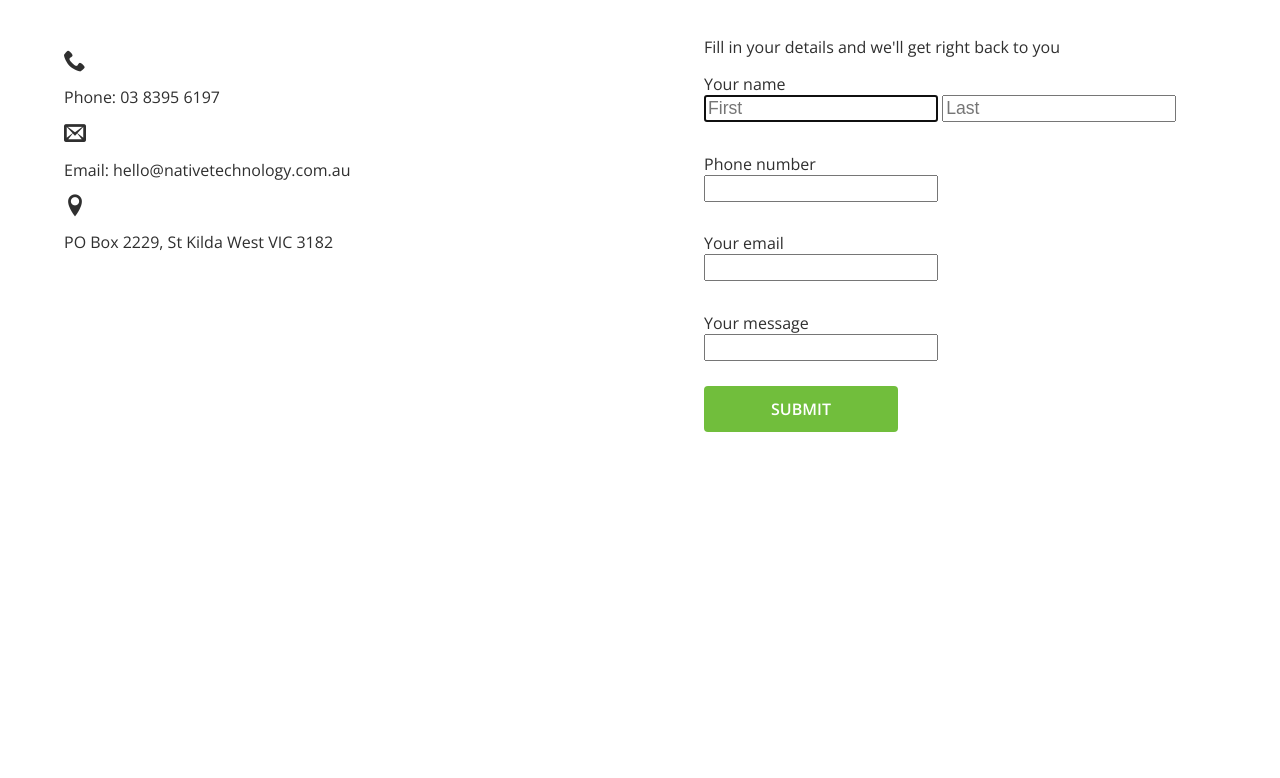
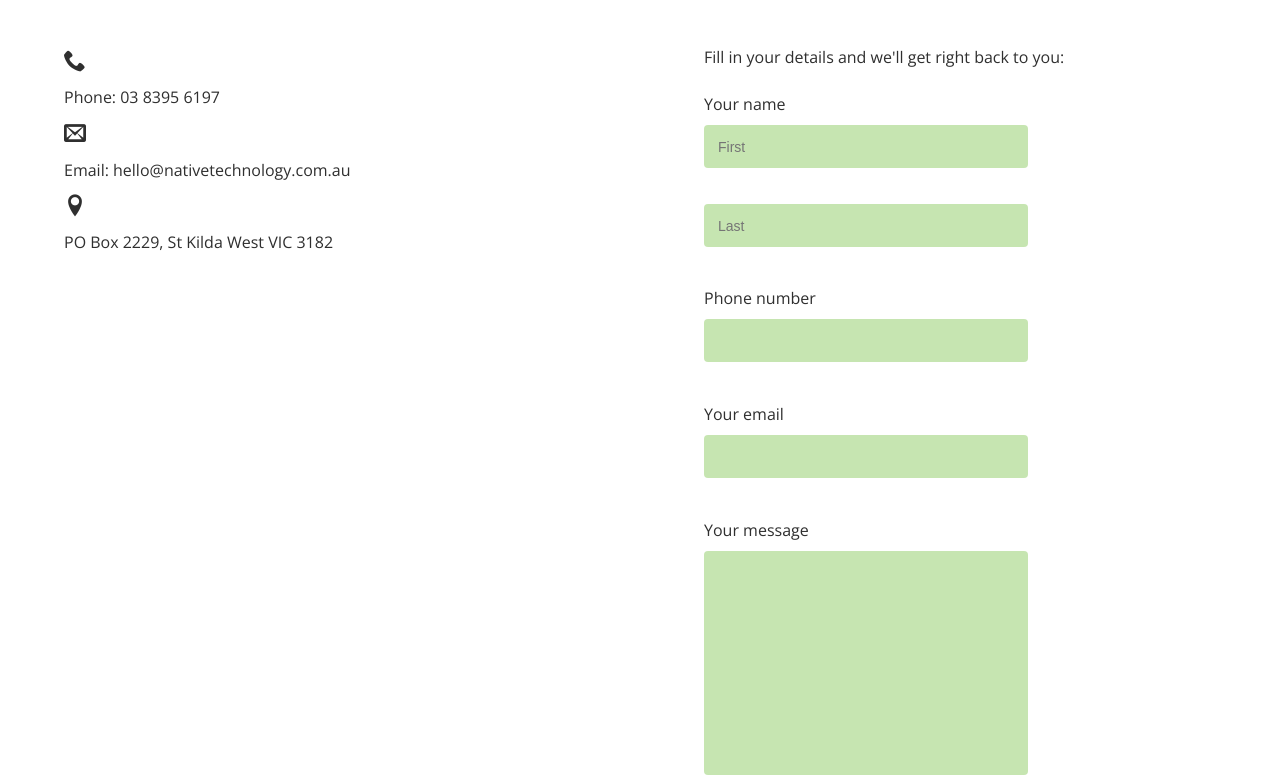
Before and after one commit to clarer/fewd7-final-project, a plain HTML site: page contact.html in a window 1280 px wide. Shown: the part 183-961 px from the top of the page. Before the commit the page ends 800 px from the top, so only its background shows below. Drawn offline with nearby package versions, Linux system fonts and the light colour scheme; files whose address does not match are found by name.

Commit message:
form styled

```diff
--- a/contact.html
+++ b/contact.html
@@ -45,35 +45,44 @@
         </div>
 
         <form>
-            <intro>Fill in your details and we'll get right back to you</intro>
+
+            <p>Fill in your details and we'll get right back to you:</p>
+
             <div class='form-row'>
                 <label for='name'>Your name</label>
-                <div class='name-fields'>
+                <div class='short-fields'>
                 <input type='text' name='name[first]' placeholder='First' id='name' autofocus>
+            </div>
+
+            <div class='form-row'>
+                <div class='short-fields'>
                 <input type='text' name='name[last]' placeholder='Last'>
                 </div>
             </div>
 
             <div class='form-row'>
                 <label for='phone'>Phone number</label>
-                <div class='phone-number-fields'>
+                <div class='short-fields'>
                 <input type='text' name='phone[line_number]' class='phone' maxlength='12'>
                 </div>
             </div>
 
             <div class='form-row'>
                 <label for='email'>Your email</label>
-                <div class='email-fields'>
-                <input type='text' name='email'>
+                <div class='short-fields'>
+                <input type='textarea' name='email'>
                 </div>
             </div>
+
             <div class='form-row'>
-                <label for='email'>Your message</label>
-                <div class='email-fields'>
+                <label for='message'>Your message</label>
+                <div class='message-fields'>
                 <input type='text' name='message'>
                 </div>
             </div>
+
             <div class='submit-btn'>Submit</div>
+
         </form>
 
         <script src='http://code.jquery.com/jquery-latest.min.js'></script>
--- a/css/style.css
+++ b/css/style.css
@@ -10,6 +10,7 @@ Author: Clare Ralston
 html, body, ul, ol, li, form, fieldset, legend {
     margin: 0;
     padding: 0;
+    border: none;
 }
 
 h1, h2, h3, h4, h5, h6, p {
@@ -50,6 +51,11 @@ caption, th, td {
 input, textarea, select {
     font-size: 110%;
     line-height: 1;
+    border: none;
+}
+
+input:focus {
+    outline: 0;
 }
 
 abbr, acronym {
@@ -85,6 +91,7 @@ h1 {
     color: #ffffff;
     margin: 0;
     padding: 2% 5%;
+    text-shadow: 1px 1px #2f2f2f;
     background: url(../images/welcome.jpg) no-repeat center center fixed;
 
 }
@@ -469,12 +476,53 @@ form {
     width: 40%;
     padding: 3% 5%;
     float: left;
+    font-weight: 400;
+    color: #2f2f2f;
+}
+
+label {
+    color: #2f2f2f;
+}
+
+input, textarea, select {
+    font-weight: 300;
+    color: #2f2f2f;
+    font-size: 14px;
+    background-color: rgba(113,190,60,0);
+    width: 300px;
+/*    margin: 10px 0;
+    padding: 12px;*/
+    border-radius: 4px;
 }
 
 .form-row {
     padding: 3% 0;
 }
 
+.short-fields {
+    font-weight: 300;
+    color: #ffffff;
+    font-size: 14px;
+    background-color: rgba(113,190,60,0.4);
+    width: 300px;
+    margin: 10px 0;
+    padding: 12px;
+    text-align: center;
+    border-radius: 4px;
+}
+
+.message-fields {
+    font-weight: 300;
+    color: #ffffff;
+    font-size: 14px;
+    background-color: rgba(113,190,60,0.4);
+    width: 300px;
+    margin: 10px 0;
+    padding: 12px;
+    text-align: center;
+    border-radius: 4px;
+    height: 200px;
+}
 
 .submit-btn {
     font-weight: 600;
```
